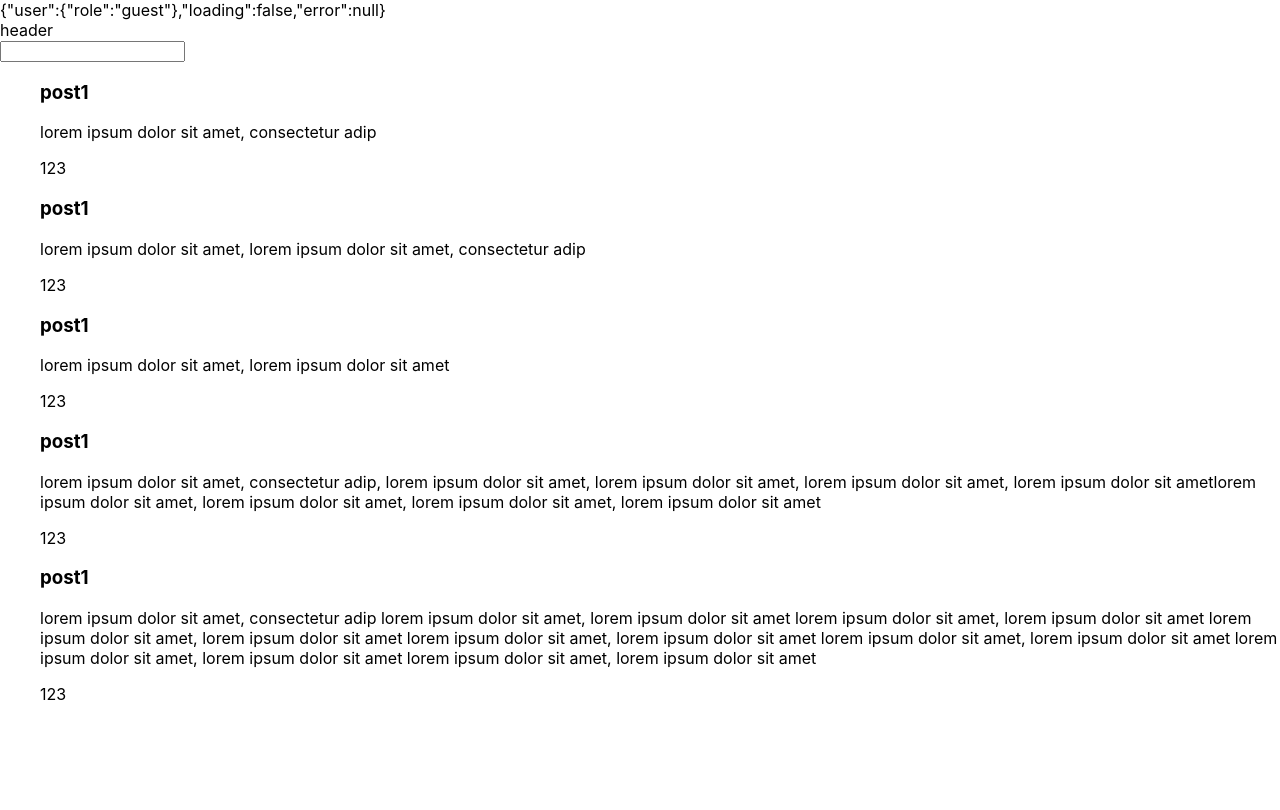
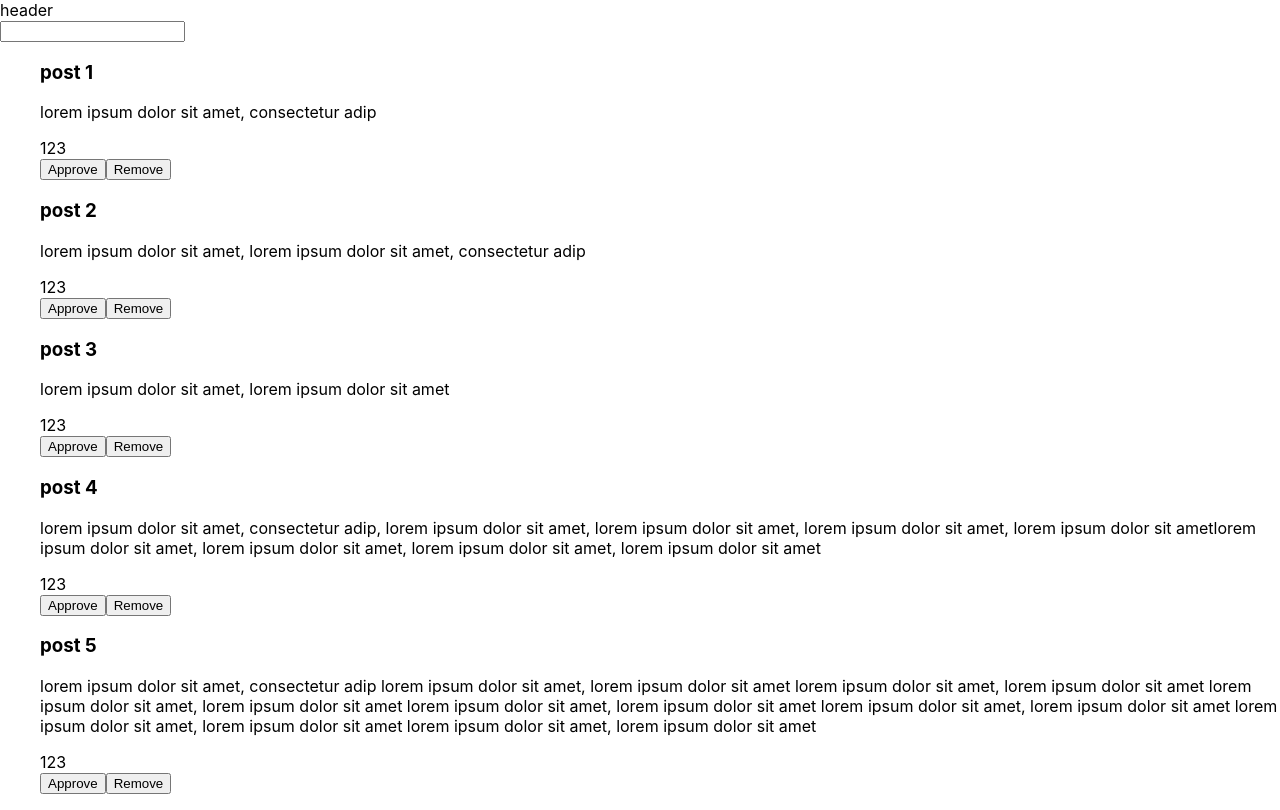
Before and after one commit to linoleum-js/profilance, a React (Create React App) app: page /posts in a window 1280 px wide. Built offline with nearby package versions, Linux system fonts and the light colour scheme.

Commit message:
filtering

```diff
--- a/package.json
+++ b/package.json
@@ -3,6 +3,7 @@
   "version": "0.1.0",
   "private": true,
   "dependencies": {
+    "@react-hook/debounce": "^4.0.0",
     "@reduxjs/toolkit": "^1.8.1",
     "@testing-library/jest-dom": "^5.16.4",
     "@testing-library/react": "^13.1.1",
@@ -11,6 +12,7 @@
     "react": "^18.0.0",
     "react-dom": "^18.0.0",
     "react-redux": "^8.0.1",
+    "react-router-dom": "^6.3.0",
     "react-scripts": "5.0.1",
     "redux": "^4.2.0",
     "redux-thunk": "^2.4.1",
--- a/src/App.js
+++ b/src/App.js
@@ -1,32 +1,34 @@
 
 import { useEffect } from 'react';
 import { useDispatch, useSelector } from 'react-redux'
+import {
+  BrowserRouter as Router,
+  Routes,
+  Route,
+  Link
+} from "react-router-dom";
 
 
 import { Header } from './components/Header';
 import { PostsList } from './components/PostsList';
+import {Home} from "./components/Home";
+
 
 
 import {userAuthenticateAction, userLogoutAction} from './redux/user';
 
 function App() {
-  const dispatch = useDispatch();
-  const user = useSelector(state => state.user);
-
-  useEffect(() => {
-    dispatch(userAuthenticateAction({ username: 'user1', password: 'pass1'}));
-
-    setTimeout(() => {
-      dispatch(userLogoutAction());
-
-    }, 1500);
-  }, []);
-
   return (
     <div className="App">
-      {JSON.stringify(user)}
-      <Header />
-      <PostsList />
+      <Router>
+        <Header />
+        <Routes>
+          <Route path="/" element={<Home />} />
+          <Route path="/posts" element={<PostsList />}>
+            <Route path=":query" element={<PostsList />} />
+          </Route>
+        </Routes>
+      </Router>
     </div>
   );
 }
--- a/src/api/api.js
+++ b/src/api/api.js
@@ -13,31 +13,31 @@ const users = [{
 
 /** @type {Array<IPost>} */
 const posts = [{
-  title: 'post1',
+  title: 'post 1',
   text: 'lorem ipsum dolor sit amet, consectetur adip',
   createdAt: 123,
-  isApproved: true,
+  isApproved: false,
   id: 1
 }, {
-  title: 'post1',
+  title: 'post 2',
   text: 'lorem ipsum dolor sit amet, lorem ipsum dolor sit amet, consectetur adip',
   createdAt: 123,
   isApproved: true,
   id: 2
 }, {
-  title: 'post1',
+  title: 'post 3',
   text: 'lorem ipsum dolor sit amet, lorem ipsum dolor sit amet',
   createdAt: 123,
   isApproved: true,
   id: 3
 }, {
-  title: 'post1',
+  title: 'post 4',
   text: 'lorem ipsum dolor sit amet, consectetur adip, lorem ipsum dolor sit amet, lorem ipsum dolor sit amet, lorem ipsum dolor sit amet, lorem ipsum dolor sit ametlorem ipsum dolor sit amet, lorem ipsum dolor sit amet, lorem ipsum dolor sit amet, lorem ipsum dolor sit amet',
   createdAt: 123,
   isApproved: true,
   id: 4
 }, {
-  title: 'post1',
+  title: 'post 5',
   text: 'lorem ipsum dolor sit amet, consectetur adip lorem ipsum dolor sit amet, lorem ipsum dolor sit amet lorem ipsum dolor sit amet, lorem ipsum dolor sit amet lorem ipsum dolor sit amet, lorem ipsum dolor sit amet lorem ipsum dolor sit amet, lorem ipsum dolor sit amet lorem ipsum dolor sit amet, lorem ipsum dolor sit amet lorem ipsum dolor sit amet, lorem ipsum dolor sit amet lorem ipsum dolor sit amet, lorem ipsum dolor sit amet',
   createdAt: 123,
   isApproved: false,
--- /dev/null
+++ b/src/components/Home/Home.js
@@ -0,0 +1,11 @@
+import {useSelector} from "react-redux";
+
+
+export const Home = () => {
+  const { username } = useSelector(state => state.user);
+  const actualUsername = username ? username : 'Гость'
+
+  return (
+    <div>Привет, {actualUsername}</div>
+  );
+};
--- /dev/null
+++ b/src/components/Home/index.js
@@ -0,0 +1 @@
+export * from './Home';
--- a/src/components/Post/Post.jsx
+++ b/src/components/Post/Post.jsx
@@ -1,7 +1,6 @@
 
 
-export const Post = ({ data }) => {
-  console.log('post')
+export const Post = ({ data, onApprove, onRemove }) => {
   return (
     <article>
       <h3>{data.title}</h3>
@@ -10,6 +9,10 @@ export const Post = ({ data }) => {
         <div>
           {data.createdAt}
         </div>
+        <div>
+          <button onClick={() => onApprove(data.id)}>Approve</button>
+          <button onClick={() => onRemove(data.id)}>Remove</button>
+        </div>
       </div>
     </article>
   );
--- a/src/components/PostsList/PostsList.jsx
+++ b/src/components/PostsList/PostsList.jsx
@@ -1,8 +1,11 @@
-import { useEffect } from 'react';
-import { useDispatch, useSelector, Selector } from 'react-redux';
+import { useState, useEffect } from 'react';
+import { useDispatch, useSelector } from 'react-redux';
+import { useSearchParams } from 'react-router-dom';
+import {useDebounce, useDebounceCallback} from '@react-hook/debounce'
 
 import { Post } from '../Post';
-import { postsFetchAction } from '../../redux/posts';
+import {postsApproveAction, postsFetchAction, postsRemoveAction, postsFilterAction} from '../../redux/posts';
+
 
 
 export const PostsList = () => {
@@ -10,21 +13,63 @@ export const PostsList = () => {
   // TODO: jsdoc
   /** @type {IPostsState} */
   const posts = useSelector(state => state.posts);
+  const [searchParams, setSearchParams] = useSearchParams();
+  const urlQuery = searchParams.get('query');
 
-  console.log('posts', posts)
+  const updateFilterFromQuery = () => {
+    dispatch(postsFilterAction({ query: urlQuery || '' }));
+  };
 
   useEffect(() => {
-    dispatch(postsFetchAction({ query: '123' }));
-  }, []);
+    dispatch(postsFetchAction());
+    updateFilterFromQuery()
+  }, [dispatch]);
+
+  useEffect(updateFilterFromQuery, [urlQuery, dispatch]);
+
+  const onPostApprove = (postId) => {
+    dispatch(postsApproveAction(postId))
+  };
+
+  const onPostRemove = (postId) => {
+    dispatch(postsRemoveAction(postId));
+  };
+
+  const onQueryChange = (e) => {
+    const value = e.target.value;
+    if (value) {
+      setSearchParams({query: e.target.value});
+    } else {
+      setSearchParams({});
+    }
+  };
+
+  const filterBySearch = (list) => {
+    const query = posts.filter.query;
+    return list.filter(item => item.title.includes(query) || item.text.includes(query));
+  };
+
+  const filterForUser = (list) => {
+    return list;
+  };
+
+  const filtered = filterBySearch(filterForUser(posts.list));
 
   return (
     <div>
       <form>
-        <input type="text" />
+        <input type="text" onChange={onQueryChange} value={urlQuery || ''} />
       </form>
       <ul>
-        {posts.list.map(post => {
-          return <Post data={post} key={post.id} />
+        {filtered.map(post => {
+          return (
+            <Post
+              key={post.id}
+              data={post}
+              onApprove={onPostApprove}
+              onRemove={onPostRemove}
+            />
+          );
         })}
       </ul>
     </div>
--- a/src/index.js
+++ b/src/index.js
@@ -1,6 +1,7 @@
 import React from 'react';
 import { Provider } from 'react-redux';
 import ReactDOM from 'react-dom/client';
+
 
 import App from './App';
 import store from "./redux/store";
--- a/src/models/IPostsState.js
+++ b/src/models/IPostsState.js
@@ -4,4 +4,6 @@
  * @property {Array<IPost>} list
  * @property {?string} error
  * @property {boolean} loading
+ * @property {object} filter
+ * @property {string} filter.query
  */
--- a/src/redux/posts.js
+++ b/src/redux/posts.js
@@ -1,5 +1,5 @@
 
-import { createSlice, createAsyncThunk, Slice, SliceCaseReducers } from '@reduxjs/toolkit';
+import { createSlice, createAsyncThunk, createAction, Slice, SliceCaseReducers } from '@reduxjs/toolkit';
 import { stubRequest, loadPosts } from '../api/api';
 
 /** @type {IPostsState} */
@@ -7,11 +7,14 @@ const initialState = {
   list: [],
   loading: false,
   error: null,
+  filter: {
+    query: '',
+  }
 };
 
 export const postsFetchAction = createAsyncThunk(
   'posts/fetch',
-  async ({ query }) => {
+  async () => {
     const response = await loadPosts();
     return response.data;
   }
@@ -21,12 +24,16 @@ export const postsApproveAction = createAsyncThunk(
   'posts/approve',
   async (postId) => {
     await stubRequest();
+    return postId;
   }
 );
 
 export const postsRemoveAction = createAsyncThunk(
   'posts/remove',
   async (postId) => {
+    console.log('postsRemoveAction');
+    await stubRequest();
+    return postId;
   }
 );
 
@@ -35,6 +42,8 @@ export const postsCreateAction = createAsyncThunk(
   async (postId) => {
   }
 );
+
+export const postsFilterAction = createAction('posts/filter');
 
 /** @type {Slice<IPostsState, SliceCaseReducers<any>, any>} */
 export const postsSlice = createSlice({
@@ -55,21 +64,27 @@ export const postsSlice = createSlice({
         state.loading = false;
         state.error = error.message;
       })
-      .addCase(postsApproveAction.pending, (state, postId) => {
-        const index = state.list.findIndex(post => post.id === postId);
+
+
+      .addCase(postsApproveAction.fulfilled, (state, { payload }) => {
+        const index = state.list.findIndex(post => post.id === payload);
         state.list[index].isApproved = true;
       })
       .addCase(postsApproveAction.rejected, (state, { error }) => {
         state.error = error.message;
       })
-      .addCase(postsRemoveAction.pending, (state, postId) => {
-        const index = state.list.findIndex(post => post.id === postId);
+
+
+      .addCase(postsRemoveAction.fulfilled, (state, { payload }) => {
+        const index = state.list.findIndex(post => post.id === payload);
         state.list.splice(index, 1);
       })
       .addCase(postsRemoveAction.rejected, (state, { error }) => {
         state.error = error.message;
       })
-      .addCase(postsCreateAction.pending, (state, { payload }) => {
+
+
+      .addCase(postsCreateAction.pending, (state) => {
         state.loading = true;
         state.error = null;
       })
@@ -80,7 +95,12 @@ export const postsSlice = createSlice({
       .addCase(postsCreateAction.rejected, (state, { error }) => {
         state.loading = false;
         state.error = error.message;
-      });
+      })
+
+      .addCase(postsFilterAction, (state, { payload }) => {
+        state.filter = payload;
+      })
+    ;
 
   }
 });
```
Also changed, not shown: 1 other file (tests, documents, lock files or other folders).
